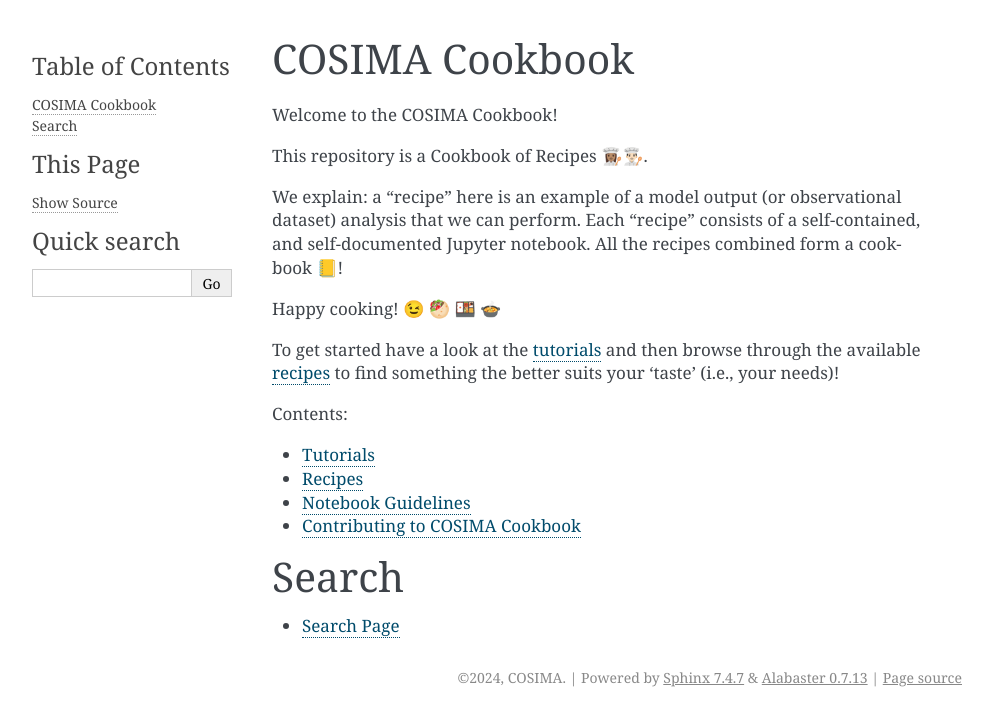
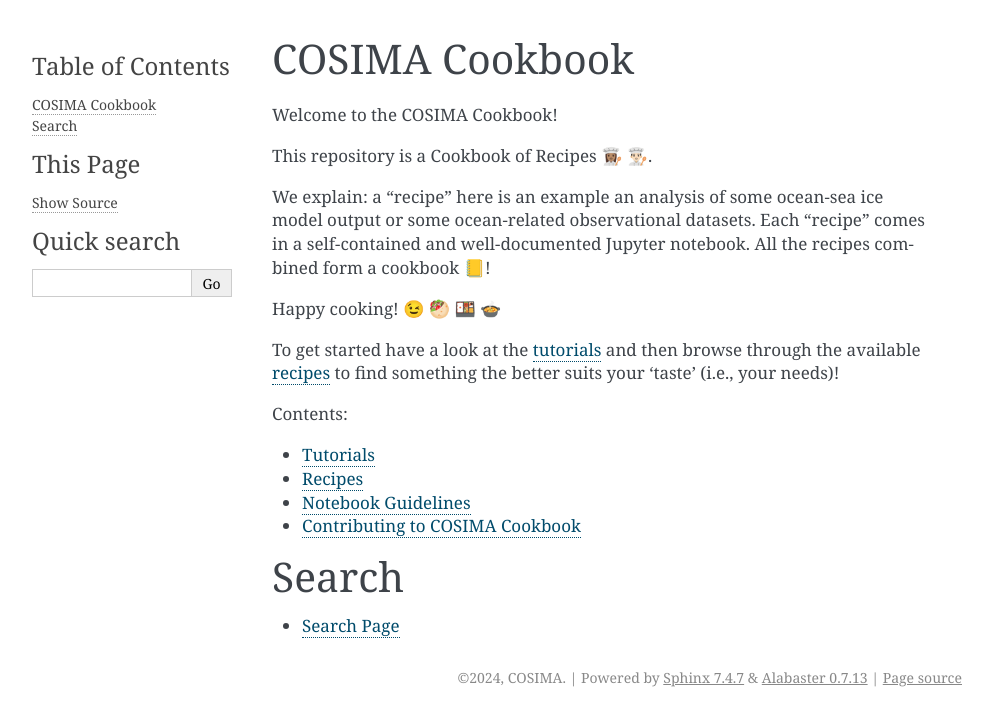
Before and after one commit to COSIMA/cosima-recipes, a Sphinx documentation site: the page built from docs/index.rst, in a window 1280 px wide. Shown: the top 726 px of the page, without its empty margins (148-1141 px from the left). Built offline with Sphinx 7.4.7, drawn with Linux system fonts in a browser that asks for light colours.

Commit message:
cleaner explanation

```diff
--- a/docs/index.rst
+++ b/docs/index.rst
@@ -8,10 +8,10 @@ COSIMA Cookbook
 
 Welcome to the COSIMA Cookbook!
 
-This repository is a Cookbook of Recipes 👩🏽‍🍳👨🏻‍🍳.
+This repository is a Cookbook of Recipes 👩🏽‍🍳 👨🏻‍🍳.
 
-We explain: a "recipe" here is an example of a model output (or observational dataset) analysis that we can perform.
-Each "recipe" consists of a self-contained, and self-documented Jupyter notebook.
+We explain: a "recipe" here is an example an analysis of some ocean-sea ice model output or some ocean-related observational datasets.
+Each "recipe" comes in a self-contained and well-documented Jupyter notebook.
 All the recipes combined form a cookbook 📒!
 
 Happy cooking! 😉 🥙 🍱 🍲
```
Also changed, not shown: README.md (+3 -3 lines).
